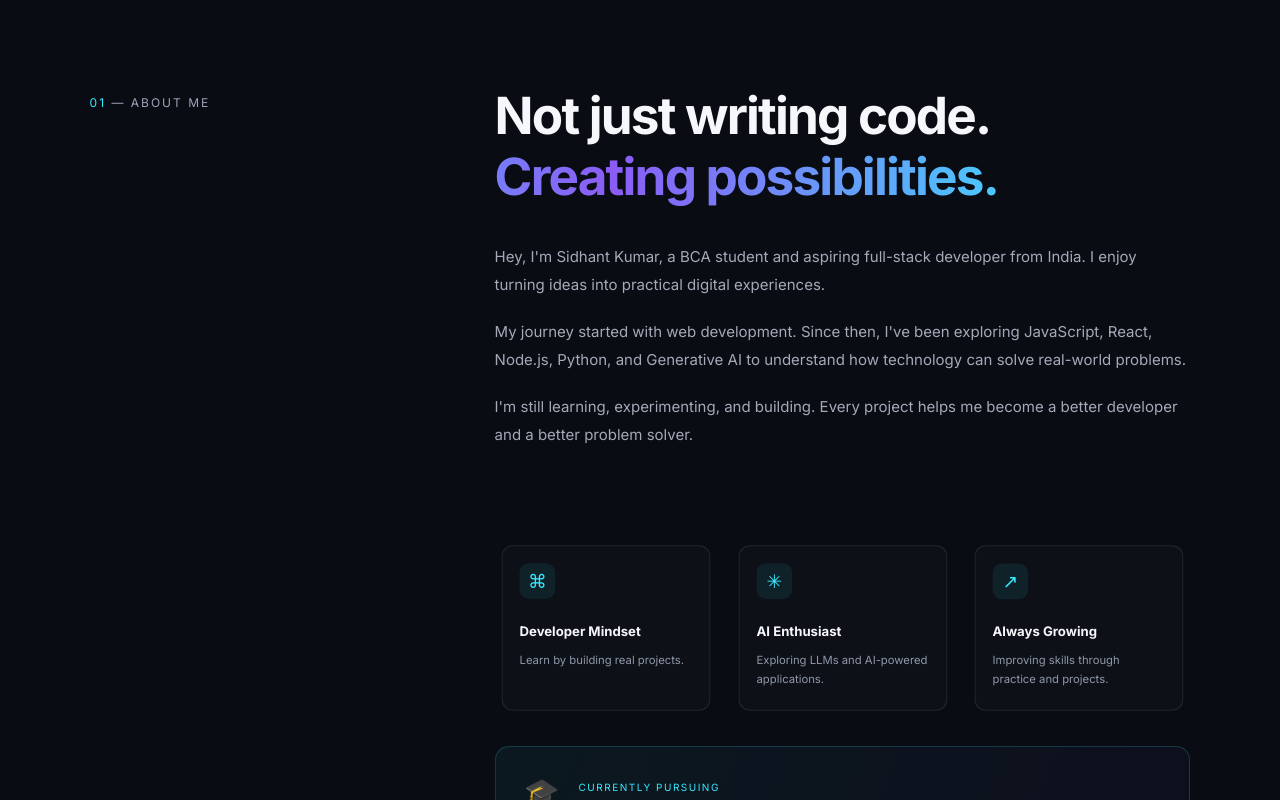
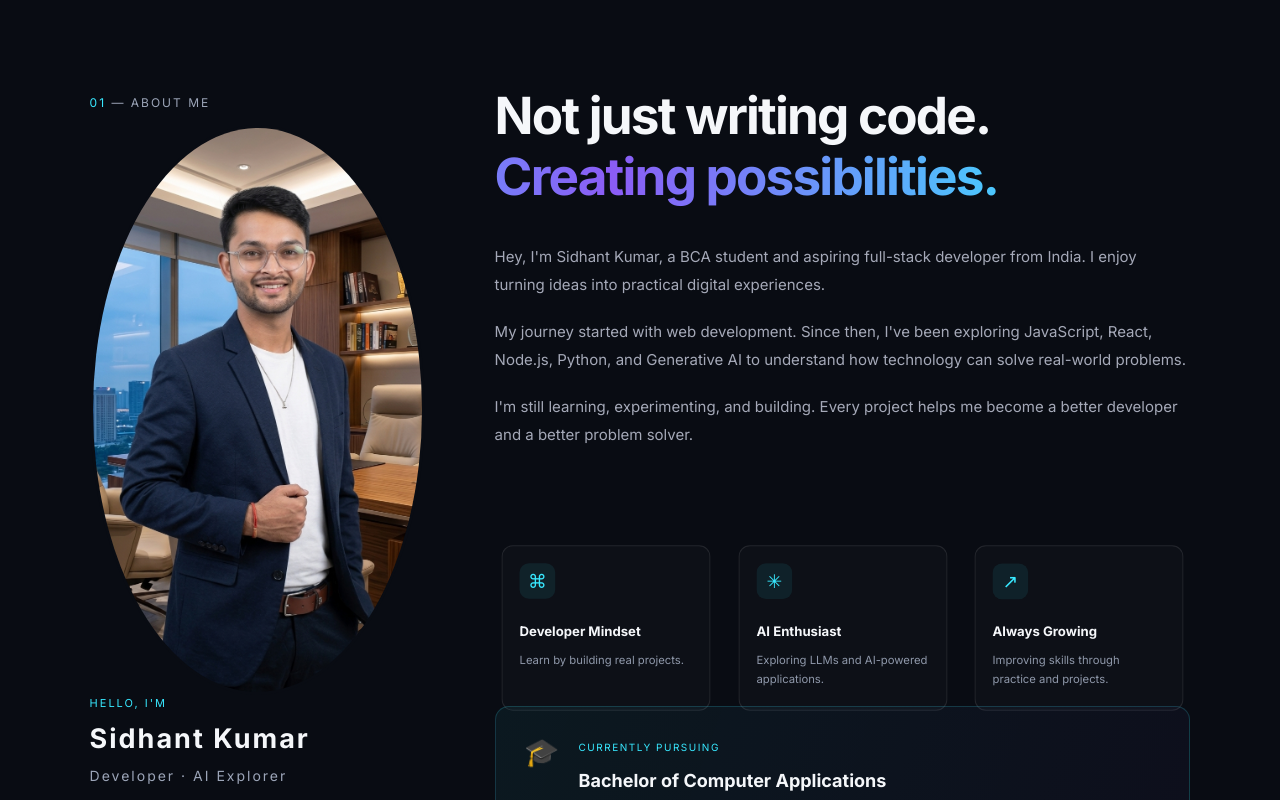
Before and after one commit to sidhantmod-1025/my-personal-portfolio, a React (Vite) app: page / in a window 1280 px wide. Shown: the part 740-1540 px from the top of the page. Built offline with nearby package versions, Linux system fonts and the light colour scheme.

Commit message:
add and modifies files

```diff
--- a/src/components/About.css
+++ b/src/components/About.css
@@ -30,7 +30,8 @@
   padding-top: 10px;
 }
 
-.about-label span {
+
+.about-label-text span {
   color: #38e8ff;
 }
 
@@ -327,3 +328,102 @@
     transition: none;
   }
 }
+/* =========================================
+   PERSONAL PROFILE PHOTO
+========================================= */
+
+  .about-profile-photo {
+  display: flex;
+  align-items: center;
+  gap: 30px;
+  margin-top: 55px;
+}
+
+.profile-image {
+  width: 100%;
+  height: 100%;
+  display: block;
+  object-fit: cover;
+  object-position: center;
+  border-radius: 50%;
+  border: 3px solid #090c13;
+}
+
+.photo-caption {
+  position: relative;
+  z-index: 1;
+}
+
+.photo-caption span {
+  color: #38e8ff;
+  font-size: 11px;
+  letter-spacing: 2px;
+}
+
+.photo-caption h3 {
+  color: #f5f7fa;
+  font-size: 27px;
+  margin: 12px 0;
+}
+
+.photo-caption p {
+  color: #9ca5b8;
+  font-size: 14px;
+}
+
+.photo-glow {
+  position: absolute;
+  width: 200px;
+  height: 200px;
+  right: -60px;
+  bottom: -100px;
+  background: #8b5cf6;
+  filter: blur(100px);
+  opacity: 0.2;
+}
+
+/* Mobile Responsive */
+
+@media (max-width: 520px) {
+ .about-profile-photo {
+  position: relative;
+  width: 100%;
+  height: 350px;
+  margin-top: 55px;
+  overflow: hidden;
+  border-radius: 18px;
+  margin-right:230px;
+}
+
+.profile-image {
+  width: 100%;
+  height: 100%;
+  object-fit: cover;
+  object-position: left center;
+  display: block;
+}
+
+.photo-caption {
+  position: absolute;
+  bottom: 25px;
+  left: 30px;
+  z-index: 2;
+}
+
+.photo-caption span,
+.photo-caption h3,
+.photo-caption p {
+  color: white;
+}
+
+.about-profile-photo::after {
+  content: "";
+  position: absolute;
+  inset: 0;
+  background: linear-gradient(
+    to top,
+    rgba(0, 0, 0, 0.8),
+    transparent
+  );
+}
+}
--- a/src/components/About.jsx
+++ b/src/components/About.jsx
@@ -10,8 +10,10 @@ function About() {
 
 useLayoutEffect(() => {
 const ctx = gsap.context(() => {
-      // Section label
-      gsap.from(".about-label", {
+
+
+  // Section Label Animation
+  gsap.from(".about-label-text", {
     scrollTrigger: {
       trigger: ".about-section",
       start: "top 85%",
@@ -23,7 +25,21 @@ function About() {
     ease: "power3.out",
   });
 
-      // Heading reveal
+  // Profile Photo Animation
+  gsap.from(".about-profile", {
+    scrollTrigger: {
+      trigger: ".about-profile",
+      start: "top 85%",
+      once: true,
+    },
+    y: 40,
+    opacity: 0,
+    scale: 0.9,
+    duration: 1,
+    ease: "power3.out",
+  });
+
+  // Heading Animation
   gsap.from(".about-heading", {
     scrollTrigger: {
       trigger: ".about-heading",
@@ -36,7 +52,7 @@ function About() {
     ease: "power3.out",
   });
 
-      // Paragraphs appear one by one
+  // Description Animation
   gsap.from(".about-description p", {
     scrollTrigger: {
       trigger: ".about-description",
@@ -50,7 +66,7 @@ function About() {
     ease: "power2.out",
   });
 
-      // Highlight cards stagger animation
+  // Highlight Cards Animation
   gsap.from(".about-highlight", {
     scrollTrigger: {
       trigger: ".about-highlights",
@@ -65,7 +81,7 @@ function About() {
     ease: "power3.out",
   });
 
-      // Education card entrance
+  // Education Card Animation
   gsap.from(".about-education", {
     scrollTrigger: {
       trigger: ".about-education",
@@ -78,7 +94,7 @@ function About() {
     ease: "power3.out",
   });
 
-      // Highlight icons gently float
+  // Highlight Icons Floating Animation
   gsap.to(".highlight-icon", {
     y: -4,
     duration: 1.8,
@@ -88,7 +104,7 @@ function About() {
     ease: "sine.inOut",
   });
 
-      // Education icon animation
+  // Education Icon Animation
   gsap.to(".education-icon", {
     rotate: 5,
     duration: 1.5,
@@ -96,32 +112,70 @@ function About() {
     yoyo: true,
     ease: "sine.inOut",
   });
+
 }, aboutRef);
 
 return () => ctx.revert();
+
+
 }, []);
 
-  return (
-    <section
+return ( <section
    className="about-section"
    id="about"
    ref={aboutRef}
-    >
-      <div className="about-container">
-        {/* Section Heading */}
+ > <div className="about-container">
+
+
+    {/* LEFT SIDE - ABOUT LABEL + PROFILE PHOTO */}
+
     <div className="about-label">
+
+      <div className="about-label-text">
         <span>01</span> — ABOUT ME
       </div>
+      <br></br>
 
-        {/* Main Content */}
+      {/* Profile Photo */}
+
+      <div className="about-profile">
+
+        <div className="about-photo-wrap">
+          <img
+            src="sidPic.png"
+            alt="Sidhant Kumar"
+            className="profile-image"
+          />
+        </div>
+
+        <div className="photo-caption">
+          <span>HELLO, I'M</span>
+
+          <h3>Sidhant Kumar</h3>
+
+          <p>Developer · AI Explorer</p>
+        </div>
+
+      </div>
+
+    </div>
+
+    {/* RIGHT SIDE - MAIN CONTENT */}
+
     <div className="about-content">
+
+      {/* Main Heading */}
+
       <h2 className="about-heading">
         Not just writing code.
         <br />
         <span>Creating possibilities.</span>
       </h2>
 
+      {/* Introduction */}
+
       <div className="about-description">
+
         <p>
           Hey, I'm Sidhant Kumar, a BCA student and aspiring
           full-stack developer from India. I enjoy turning
@@ -140,20 +194,26 @@ function About() {
           Every project helps me become a better developer
           and a better problem solver.
         </p>
+
       </div>
 
-          {/* Highlights */}
+      {/* Highlight Cards */}
+
       <div className="about-highlights">
+
         <div className="about-highlight">
+
           <span className="highlight-icon">⌘</span>
 
           <div>
             <h3>Developer Mindset</h3>
             <p>Learn by building real projects.</p>
           </div>
+
         </div>
 
         <div className="about-highlight">
+
           <span className="highlight-icon">✳</span>
 
           <div>
@@ -162,9 +222,11 @@ function About() {
               Exploring LLMs and AI-powered applications.
             </p>
           </div>
+
         </div>
 
         <div className="about-highlight">
+
           <span className="highlight-icon">↗</span>
 
           <div>
@@ -173,16 +235,19 @@ function About() {
               Improving skills through practice and projects.
             </p>
           </div>
+
         </div>
+
       </div>
-             <br>
-             </br>
-             <br></br>
+
       {/* Education Card */}
+
       <div className="about-education">
+
         <div className="education-icon">🎓</div>
 
         <div className="education-content">
+
           <span className="education-label">
             CURRENTLY PURSUING
           </span>
@@ -194,11 +259,17 @@ function About() {
           <span className="education-year">
             BCA · SECOND YEAR
           </span>
+
         </div>
+
       </div>
+
     </div>
+
   </div>
 </section>
+
+
 );
 }
 
```
Also changed, not shown: public/sidPic.png (added). Lines whose indentation alone changed are shown as unchanged.
